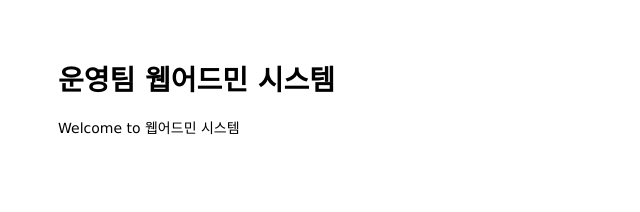
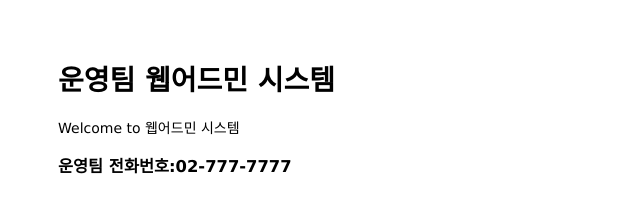
Before and after one commit to simmini/mastering-git-github, a website: page public/index.html in a window 1280 px wide. Shown: the whole page, without its empty margins (0-640 px from the left). Drawn offline with Linux system fonts and the light colour scheme.

Commit message:
Add hotline call to main page

```diff
--- a/public/index.html
+++ b/public/index.html
@@ -8,6 +8,7 @@
 <body>
   <h1>운영팀 웹어드민 시스템</h1>
   <p>Welcome to 웹어드민 시스템</p>
+  <h3>운영팀 전화번호:02-777-7777</h3>
 </body>
 
 </html>
```
